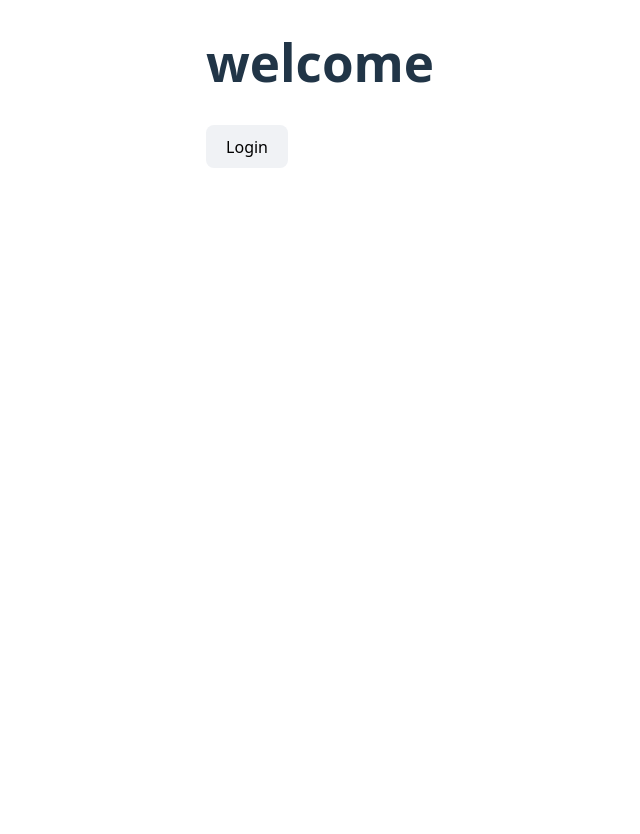
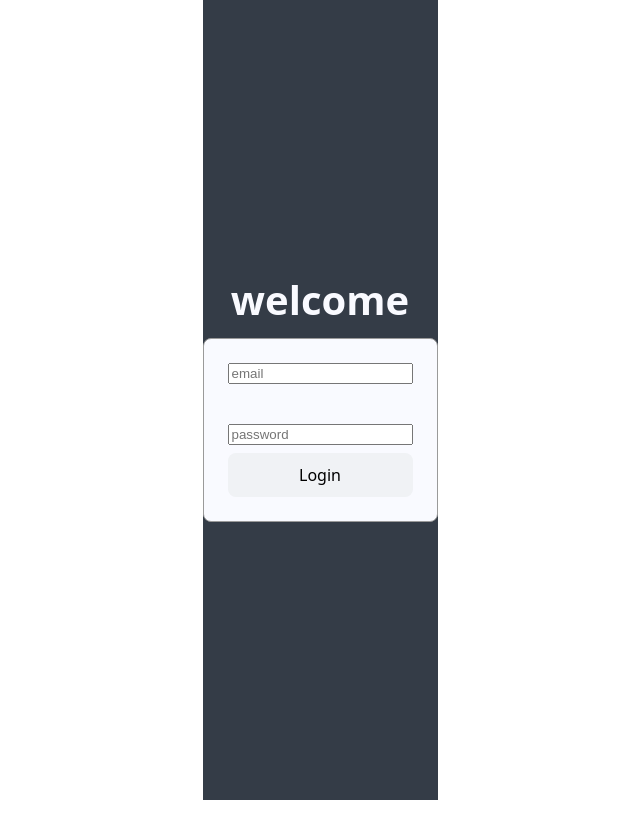
Before and after one commit to jakskal/koperasi-react, a React (Vite) app: page /login in a window 1280 px wide. Shown: the whole page, without its empty margins (320-960 px from the left). After the commit the page ends 800 px from the top, so only its background shows below. Built offline with nearby package versions, Linux system fonts and the light colour scheme.

Commit message:
adjust sidebar and login middleware

```diff
--- a/src/component/Header.jsx
+++ b/src/component/Header.jsx
@@ -3,10 +3,14 @@ import {AuthContext} from "../context";
 import {useNavigate} from "@tanstack/react-router";
 import muslimImg from "../assets/muslim.png";
 import "../styles/dashboard-header.css";
+import {logout} from "../services/auth";
 
 export default function Header() {
-  const {authUser, setAuthUser} = useContext(AuthContext);
+  const {user, setUser, isLoading} = useContext(AuthContext);
+
   const navigate = useNavigate();
+  if (isLoading) return <div>Loading...</div>;
+
   return (
     <div className="main__header">
       <div className="main__header--search">
@@ -16,8 +20,8 @@ export default function Header() {
         <button
           className="main__header--button"
           onClick={() => {
-            localStorage.removeItem("authUser");
-            setAuthUser(null);
+            logout();
+            setUser(null);
             navigate({
               to: "/login",
             });
@@ -26,7 +30,7 @@ export default function Header() {
           logout
         </button>
         <img src={muslimImg} alt="User avatar" className="main__header--avatar" />
-        <p className="main_header--username">{authUser.name}</p>
+        <p className="main_header--username">{user.name}</p>
       </div>
     </div>
   );
--- a/src/component/SideBar.jsx
+++ b/src/component/SideBar.jsx
@@ -1,4 +1,4 @@
-import {Link} from "@tanstack/react-router";
+import {Link, useNavigate} from "@tanstack/react-router";
 import {useState} from "react";
 
 export default function SideBar() {
@@ -8,6 +8,8 @@ export default function SideBar() {
     setSelectedMenu(key);
   };
 
+  const navigate = useNavigate();
+
   const selectedClass = "dashboard__sidebar--selected";
 
   return (
@@ -16,8 +18,10 @@ export default function SideBar() {
         <li
           key="admin"
           className={selectedMenu == "admin" ? selectedClass : ""}
+          style={{cursor: "pointer"}}
           onClick={() => {
             handleClick("admin");
+            navigate({to: "/dashboard/admin"});
           }}
         >
           <Link to="/dashboard/admin">Admin</Link>
@@ -25,8 +29,10 @@ export default function SideBar() {
         <li
           key="anggota"
           className={selectedMenu == "anggota" ? selectedClass : ""}
+          style={{cursor: "pointer"}}
           onClick={() => {
             handleClick("anggota");
+            navigate({to: "/dashboard/anggota"});
           }}
         >
           <Link to="/dashboard/anggota">Anggota</Link>
@@ -35,8 +41,10 @@ export default function SideBar() {
         <li
           key="pinjaman"
           className={selectedMenu == "pinjaman" ? selectedClass : ""}
+          style={{cursor: "pointer"}}
           onClick={() => {
             handleClick("pinjaman");
+            navigate({to: "/dashboard/pinjaman"});
           }}
         >
           <Link to="/dashboard/pinjaman">Pinjaman</Link>
@@ -44,8 +52,10 @@ export default function SideBar() {
         <li
           key="tipe-pinjaman"
           className={selectedMenu == "tipe-pinjaman" ? selectedClass : ""}
+          style={{cursor: "pointer"}}
           onClick={() => {
             handleClick("tipe-pinjaman");
+            navigate({to: "/dashboard/tipe-pinjaman"});
           }}
         >
           <Link to="/dashboard/tipe-pinjaman">Tipe Pinjaman</Link>
@@ -53,8 +63,10 @@ export default function SideBar() {
         <li
           key="simpanan"
           className={selectedMenu == "simpanan" ? selectedClass : ""}
+          style={{cursor: "pointer"}}
           onClick={() => {
             handleClick("simpanan");
+            navigate({to: "/dashboard/simpanan"});
           }}
         >
           <Link to="/dashboard/simpanan">Simpanan</Link>
@@ -62,8 +74,10 @@ export default function SideBar() {
         <li
           key="tipe-simpanan"
           className={selectedMenu == "tipe-simpanan" ? selectedClass : ""}
+          style={{cursor: "pointer"}}
           onClick={() => {
             handleClick("tipe-simpanan");
+            navigate({to: "/dashboard/tipe-simpanan"});
           }}
         >
           <Link to="/dashboard/tipe-simpanan">Tipe Simpanan</Link>
--- a/src/context.jsx
+++ b/src/context.jsx
@@ -1,3 +1,40 @@
-import {createContext} from "react";
+import {createContext, useContext, useEffect, useState} from "react";
+import {getProfile} from "./services/auth";
 
 export const AuthContext = createContext(null);
+
+export function AuthProvider({children, value}) {
+  const [user, setUser] = useState(value || null);
+  const [isAuthenticated, setisAuthenticated] = useState(false);
+  const [isLoading, setIsLoading] = useState(false);
+
+  async function fetchUser() {
+    const res = await getProfile();
+    setUser(res.data);
+    setIsLoading(false);
+  }
+  useEffect(() => {
+    setIsLoading(true);
+    const token = localStorage.getItem("token");
+    if (token) {
+      fetchUser();
+      setisAuthenticated(true);
+    }
+    setIsLoading(false);
+  }, []);
+
+  if (isLoading) {
+    return (
+      <div>
+        <h2>LOADING...</h2>
+      </div>
+    );
+  }
+
+  return <AuthContext.Provider value={{user, setUser, isLoading}}>{children}</AuthContext.Provider>;
+}
+
+export function useAuth() {
+  const context = useContext(AuthContext);
+  return context;
+}
--- a/src/main.jsx
+++ b/src/main.jsx
@@ -5,15 +5,29 @@ import {RouterProvider, createRouter} from "@tanstack/react-router";
 import {routeTree} from "./routeTree.gen";
 import {QueryClient, QueryClientProvider} from "@tanstack/react-query";
 import {Toaster} from "sonner";
+import {AuthProvider, useAuth} from "./context";
 
 const queryClient = new QueryClient();
 
-const router = createRouter({routeTree, context: {authUser: null}});
+const router = createRouter({
+  routeTree,
+  context: {
+    auth: undefined,
+  },
+});
+
+function InnerApp() {
+  const auth = useAuth();
+  return <RouterProvider router={router} context={{auth}} />;
+}
+
 createRoot(document.getElementById("root")).render(
   <StrictMode>
-    <QueryClientProvider client={queryClient}>
-      <RouterProvider router={router} />
-      <Toaster position="top-center" />
-    </QueryClientProvider>
+    <AuthProvider>
+      <QueryClientProvider client={queryClient}>
+        <InnerApp />
+        <Toaster position="top-center" />
+      </QueryClientProvider>
+    </AuthProvider>
   </StrictMode>,
 );
--- a/src/routes/__root.jsx
+++ b/src/routes/__root.jsx
@@ -1,28 +1,14 @@
 import {ReactQueryDevtools} from "@tanstack/react-query-devtools";
 import {TanStackRouterDevtools} from "@tanstack/react-router-devtools";
-import {createRootRoute, Outlet} from "@tanstack/react-router";
-import {AuthContext} from "../context";
-import {useState} from "react";
+import {createRootRouteWithContext, Outlet} from "@tanstack/react-router";
 
-export const Route = createRootRoute({
+export const Route = createRootRouteWithContext()({
   component: () => {
-    const [authUser, setAuthUser] = useState(() => {
-      const user = localStorage.getItem("authUser");
-      return user ? JSON.parse(user) : null;
-    });
-
     return (
       <>
-        <AuthContext.Provider
-          value={{
-            authUser,
-            setAuthUser,
-          }}
-        >
-          <Outlet />
-        </AuthContext.Provider>
+        <Outlet />
         <TanStackRouterDevtools />
-        {/* <ReactQueryDevtools /> */}
+        <ReactQueryDevtools />
       </>
     );
   },
--- a/src/routes/__root/index.jsx
+++ b/src/routes/__root/index.jsx
@@ -6,8 +6,11 @@ export const Route = createFileRoute("/__root/")({
 
 function RouteComponent() {
   return (
-    <div>
-      <Link to="/login">To login page</Link>
+    <div style={{display: "flex", flexDirection: "column", flexWrap: "wrap", alignItems: "center"}}>
+      <h1>Welcome</h1>
+      <Link style={{color: "black", border: "2px solid black"}} to="/login">
+        To login page
+      </Link>
     </div>
   );
 }
--- a/src/routes/dashboard.jsx
+++ b/src/routes/dashboard.jsx
@@ -4,14 +4,38 @@ import Header from "../component/Header";
 import SideBar from "../component/SideBar";
 import "../styles/dashboard.css";
 import ErrorBoundary from "../component/ErrorBoundary/ErrorBoundary";
+import {useContext} from "react";
+import {AuthContext} from "../context";
+import {toast} from "sonner";
+import {getProfile} from "../services/auth";
+import {useLoaderData} from "@tanstack/react-router";
 
 export const Route = createFileRoute("/dashboard")({
-  beforeLoad: async () => {
-    if (!localStorage.getItem("authUser")) {
-      throw redirect({to: "/login"});
+  beforeLoad: async ({context}) => {
+    const token = localStorage.getItem("token");
+    if (!token) throw redirect({to: "/login"});
+    let user = null;
+    if (token) {
+      try {
+        user = await getProfile();
+        context.auth.setUser(user.data);
+      } catch (error) {
+        toast.error("Sesi Anda telah berakhir. Silakan login kembali.", {
+          duration: 2000,
+          closeButton: true,
+        });
+        console.log("Token invalid or expired:", error);
+        localStorage.removeItem("token");
+        throw redirect({to: "/login"});
+      }
     }
+    return {user};
   },
-  component: () => (
+  component: DashboardComponent,
+});
+
+function DashboardComponent() {
+  return (
     <div className="dashboard">
       <div className="dashboard__header">
         <Header />
@@ -25,5 +49,5 @@ export const Route = createFileRoute("/dashboard")({
         </ErrorBoundary>
       </div>
     </div>
-  ),
-});
+  );
+}
--- a/src/routes/login.jsx
+++ b/src/routes/login.jsx
@@ -1,7 +1,10 @@
 import {createFileRoute, useNavigate, redirect} from "@tanstack/react-router";
-import {useContext} from "react";
+import {useContext, useState} from "react";
 import {AuthContext} from "../context";
-
+import {getProfile, setToken} from "../services/auth";
+import {login} from "../services/auth";
+import "../styles/login.css";
+import {toast} from "sonner";
 export const Route = createFileRoute("/login")({
   beforeLoad: async ({}) => {
     if (localStorage.getItem("authUser")) {
@@ -12,21 +15,64 @@ export const Route = createFileRoute("/login")({
 });
 
 function RouteComponent() {
-  const {setAuthUser} = useContext(AuthContext);
+  const {setUser} = useContext(AuthContext);
   const navigate = useNavigate();
 
+  const [formData, setFormData] = useState({
+    email: "",
+    password: "",
+  });
+
+  const handleChange = (e) => {
+    const {name, value} = e.target;
+    setFormData((prev) => ({...prev, [name]: value}));
+  };
+
+  async function handleLogin(e) {
+    e.preventDefault();
+    try {
+      let loginResp = await login(formData.email, formData.password);
+      setToken(loginResp.token);
+
+      const profile = await getProfile();
+      setUser({name: profile.data.name});
+      await navigate({to: "/dashboard"});
+    } catch (error) {
+      toast.error("Gagal login. Silakan periksa kembali email dan password Anda.", {
+        duration: 2000,
+        closeButton: true,
+      });
+      console.error("Login error:", error);
+    }
+  }
+
   return (
-    <div>
-      <h1>welcome</h1>
-      <button
-        onClick={() => {
-          localStorage.setItem("authUser", JSON.stringify({name: "angling"}));
-          setAuthUser({name: "angling"});
-          navigate({to: "/dashboard"});
-        }}
-      >
-        Login
-      </button>
+    <div className="login__body">
+      <div className="login__content">
+        <h1 className="login__header">welcome</h1>
+        <form className="login__form" onSubmit={handleLogin}>
+          <input
+            type="email"
+            name="email"
+            value={formData.email}
+            onChange={handleChange}
+            placeholder="email"
+            required
+          />
+          <br />
+          <input
+            type="password"
+            name="password"
+            value={formData.password}
+            onChange={handleChange}
+            placeholder="password"
+            required
+          />
+          <button type="submit" className="login__button">
+            Login
+          </button>
+        </form>
+      </div>
     </div>
   );
 }
--- /dev/null
+++ b/src/services/auth.js
@@ -0,0 +1,21 @@
+import {fetchAPI} from "./http";
+
+export async function login(email, password) {
+  const response = await fetchAPI("/v1/login", {
+    method: "POST",
+    body: {email, password},
+  });
+  return response;
+}
+
+export async function logout() {
+  localStorage.removeItem("token");
+}
+
+export function setToken(token) {
+  localStorage.setItem("token", token);
+}
+
+export async function getProfile() {
+  return await fetchAPI("/v1/user/profile");
+}
--- /dev/null
+++ b/src/styles/login.css
@@ -0,0 +1,32 @@
+@import url(./index.css);
+
+.login__body {
+  display: flex;
+  flex-direction: column;
+  align-items: center;
+  justify-content: center;
+  height: 100vh;
+  background-color: var(--charcoal);
+  color: var(--white);
+}
+
+.login__form {
+  display: flex;
+  flex-direction: column;
+  gap: 8px;
+  padding: 24px;
+  border: 1px solid var(--gray);
+  border-radius: 8px;
+  background-color: var(--white);
+  color: var(--charcoal);
+}
+
+.login__content {
+  text-align: center;
+}
+
+.login__header {
+  margin-bottom: 16px;
+  margin-top: 0px;
+  font-size: 2.5em;
+}
```
